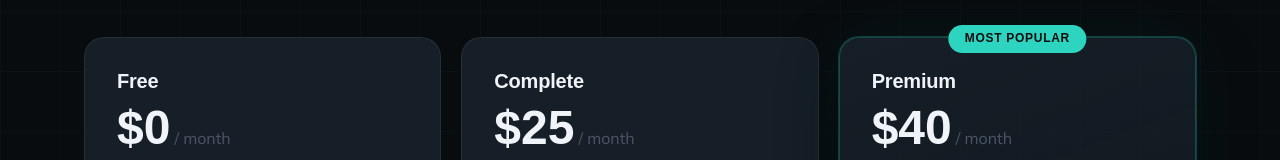
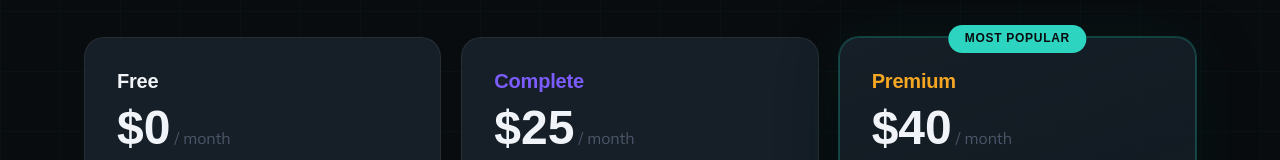
Before and after one commit to JsnMLP/vid-converts, a Next.js app: page /pricing in a window 1280 px wide. Shown: the part 349-509 px from the top of the page. Built offline with nearby package versions, Linux system fonts and the light colour scheme; no server answers; a web font is replaced by a local one.

Commit message:
Phase 10: pricing polish, report badges, FAQ refund policy, UX copy fixes

```diff
--- a/src/app/pricing/page.tsx
+++ b/src/app/pricing/page.tsx
@@ -112,6 +112,17 @@ const addOn = {
   ],
 }
 
+// Renders "Complete" in purple and "Premium" in amber wherever plan names appear
+function PlanNameStyled({ name }: { name: string }) {
+  if (name === 'Complete') {
+    return <span style={{ color: '#7C5CFC' }}>{name}</span>
+  }
+  if (name === 'Premium') {
+    return <span style={{ color: '#F5A623' }}>{name}</span>
+  }
+  return <>{name}</>
+}
+
 export default function PricingPage() {
   const [annual, setAnnual] = useState(false)
   const [loading, setLoading] = useState<string | null>(null)
@@ -177,16 +188,23 @@ export default function PricingPage() {
             </div>
           </div>
 
-          <div className={styles.grid}>
+          {/* FIX: items-stretch + flex flex-col on each card ensures equal height */}
+          <div className={`${styles.grid}`} style={{ alignItems: 'stretch' }}>
             {plans.map((plan) => (
-              <div key={plan.name}
-                className={`${styles.card} ${plan.highlight ? styles.cardHighlight : ''}`}>
+              <div
+                key={plan.name}
+                className={`${styles.card} ${plan.highlight ? styles.cardHighlight : ''}`}
+                style={{ display: 'flex', flexDirection: 'column' }}
+              >
                 {plan.badge && (
                   <div className={styles.popularBadge}>{plan.badge}</div>
                 )}
 
                 <div className={styles.cardHeader}>
-                  <h2 className={styles.planName}>{plan.name}</h2>
+                  {/* FIX: Plan name styled with colour token */}
+                  <h2 className={styles.planName}>
+                    <PlanNameStyled name={plan.name} />
+                  </h2>
                   <div className={styles.priceRow}>
                     <span className={styles.price}>
                       ${annual ? plan.yearlyPrice : plan.monthlyPrice}
@@ -201,6 +219,7 @@ export default function PricingPage() {
                   <p className={styles.planDesc}>{plan.description}</p>
                 </div>
 
+                {/* FIX: Free plan button never waits — always shows label immediately */}
                 <button
                   className={`${styles.cta} ${plan.highlight ? styles.ctaPrimary : styles.ctaSecondary}`}
                   onClick={() => handleUpgrade(plan.priceId, plan.plan, (plan as any).ctaHref)}
@@ -210,7 +229,8 @@ export default function PricingPage() {
                   ) : plan.cta}
                 </button>
 
-                <div className={styles.features}>
+                {/* FIX: flex-1 on features so cards stretch equally, CTA stays at bottom */}
+                <div className={styles.features} style={{ flex: 1 }}>
                   {plan.features.map((f) => (
                     <div key={f} className={styles.featureRow}>
                       <span className={styles.checkIcon}>✓</span>
```
Also changed, not shown: src/app/faq/page.tsx (+8 -1 lines), src/app/report/[id]/ReportClient.tsx (+44 -5 lines).
